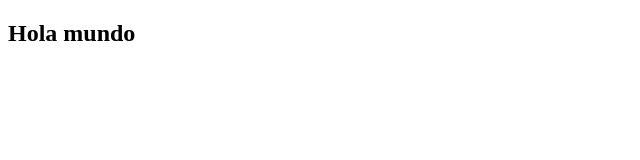
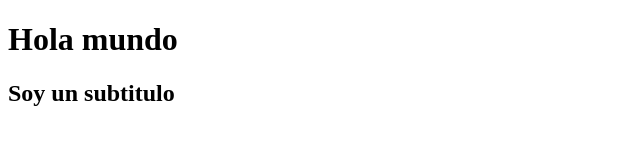
Before and after one commit to ASagustinsardi/prueba-git, a plain HTML site: page index.html in a window 1280 px wide. Shown: the whole page, without its empty margins (0-640 px from the left). Drawn offline with Linux system fonts and the light colour scheme.

Commit message:
add subtitle

```diff
--- a/index.html
+++ b/index.html
@@ -6,6 +6,7 @@
     <title>Git</title>
   </head>
   <body>
-    <h2>Hola mundo</h2>
+    <h1>Hola mundo</h1>
+    <h2>Soy un subtitulo</h2>
   </body>
 </html>
```
